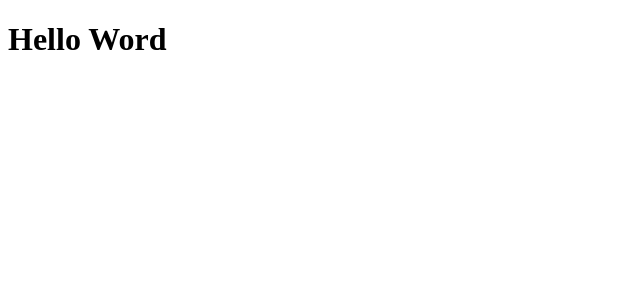
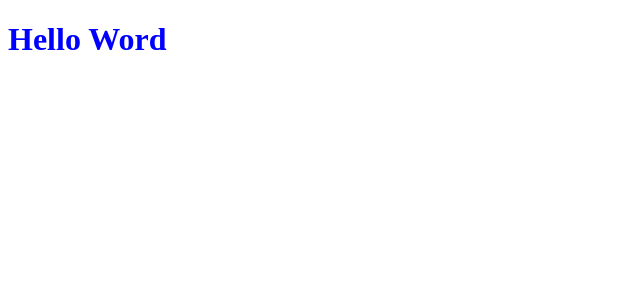
Before and after one commit to danilocgomesdev/ignite-projeto01, a React (Vite) app: page / in a window 1280 px wide. Shown: the top 300 px of the page, without its empty margins (0-640 px from the left). Built offline with nearby package versions, Linux system fonts and the light colour scheme.

Commit message:
testando as cores

```diff
--- a/src/App.jsx
+++ b/src/App.jsx
@@ -4,9 +4,9 @@ function App() {
 
 
   return (
-    <>
+    <div style={{color: 'blue'}}>
       <h1>Hello Word</h1>
-    </>
+    </div>
   )
 }
 
```
